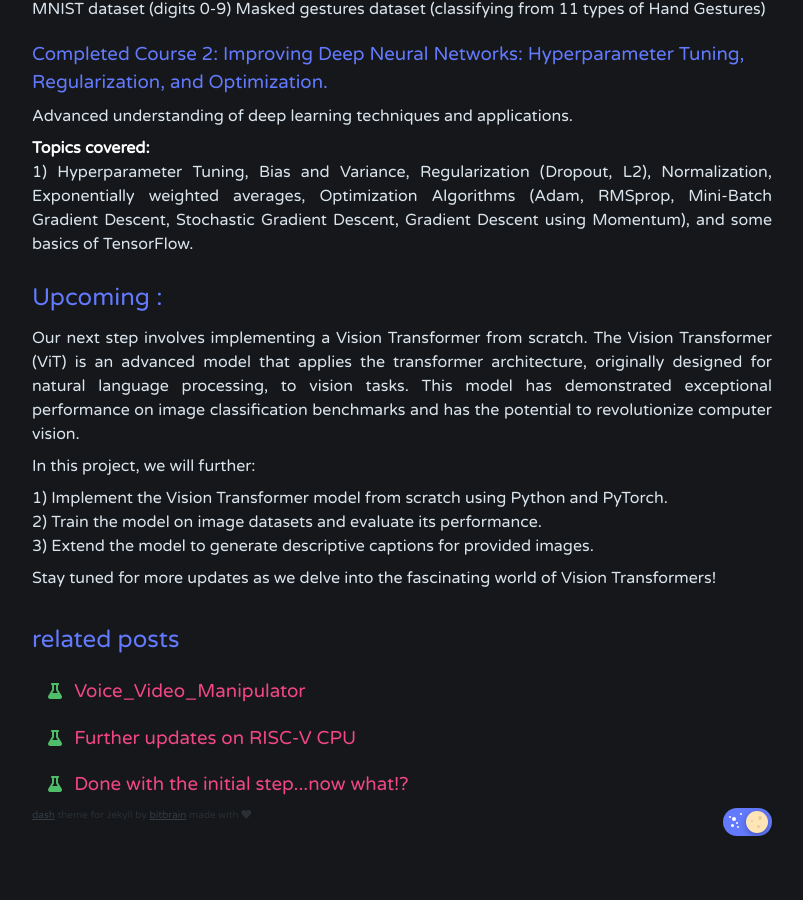
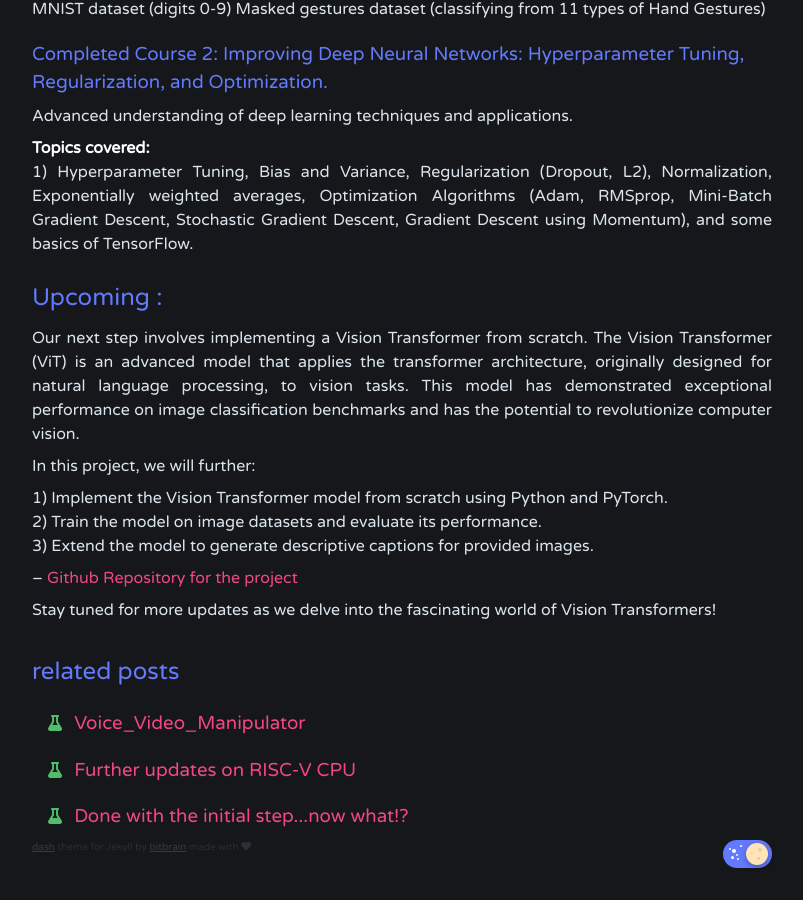
Before and after one commit to SRA-VJTI/blog, a Jekyll site: the page built from _posts/2024-07-24-vision-transformer-from-scratch.md, in a window 1280 px wide and 900 px high, scrolled down 3443 px. Shown: the whole window, without its empty margins (238-1041 px from the left). Built offline with Jekyll 4.4.1, drawn with Linux system fonts in a browser that asks for light colours; before the commit the page ends 4311 px from its top, so only the background shows below that.

Commit message:
added the repo link

```diff
--- a/_posts/2024-07-24-vision-transformer-from-scratch.md
+++ b/_posts/2024-07-24-vision-transformer-from-scratch.md
@@ -77,4 +77,6 @@ In this project, we will further:
 2) Train the model on image datasets and evaluate its performance.<br>
 3) Extend the model to generate descriptive captions for provided images.<br>
 
+-- [Github Repository for the project](https://github.com/sneha31415/vision_transformers_from_scratch)
+
 Stay tuned for more updates as we delve into the fascinating world of Vision Transformers!
```
